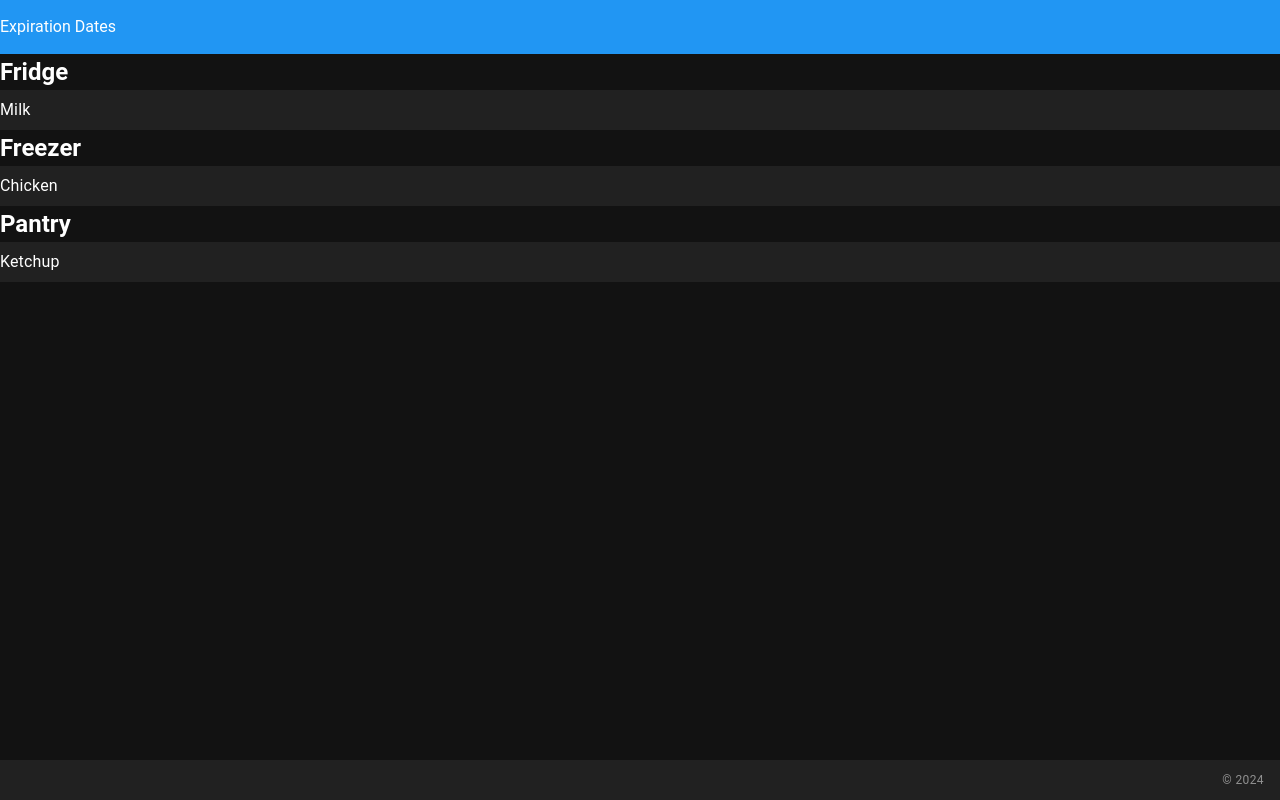
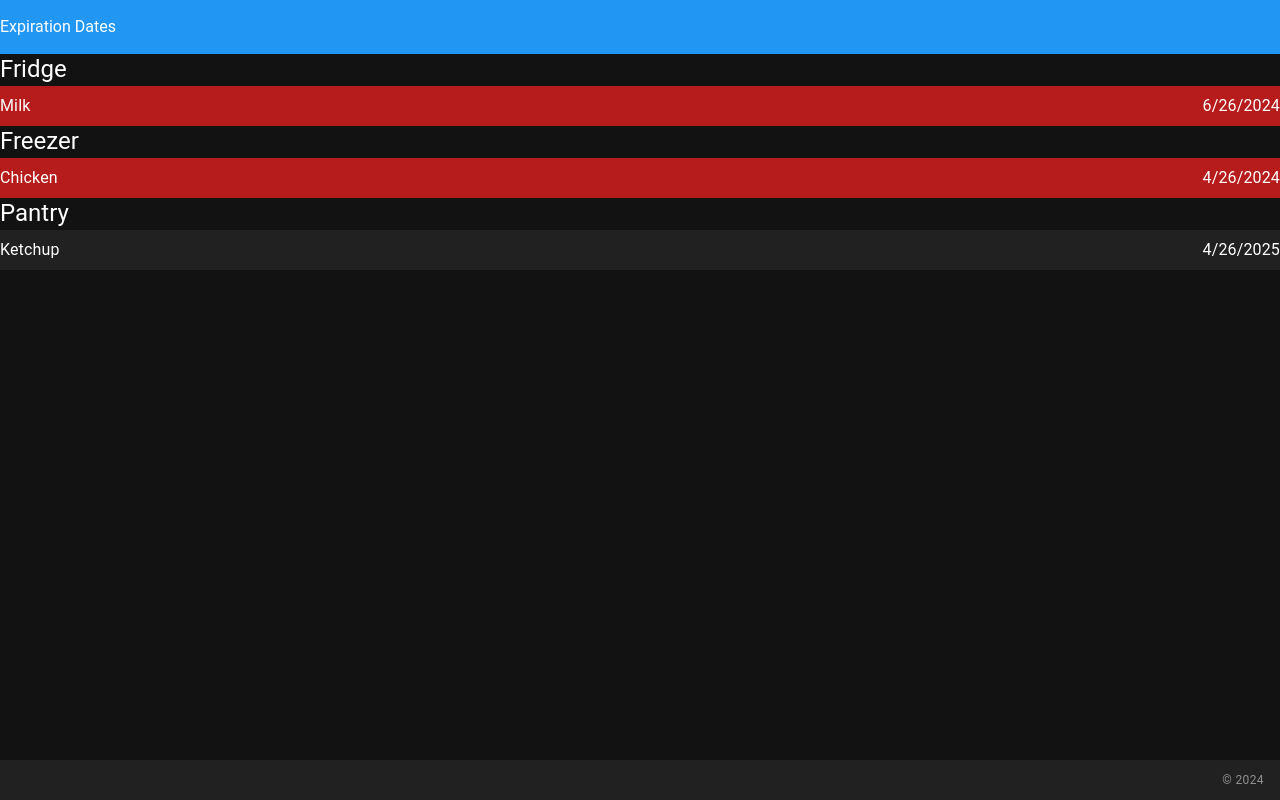
Before and after one commit to waseber/expiration-dates, a Vue app: page / in a window 1280 px wide. Built offline with nearby package versions, Linux system fonts and the light colour scheme.

Commit message:
adds conditional formatting

```diff
--- a/src/components/ItemsList.vue
+++ b/src/components/ItemsList.vue
@@ -20,16 +20,37 @@ const listData = ref([
     ],
   },
 ]);
+
+const formatDate = (date) => {
+  return new Date(date).toLocaleDateString();
+};
+
+const colorFormat = (date) => {
+  const d = new Date(date);
+  const today = Date.now();
+
+  if (d <= today) {
+    return "red-darken-4";
+  }
+
+  if (d == today) {
+    return "yellow-darken-4";
+  }
+
+  return null;
+};
 </script>
 
 <template>
   <div v-for="(g, gIdx) in listData" :key="gIdx">
-    <h2 class="text-capitalize">{{ g.location }}</h2>
+    <h2 class="text-h5 text-capitalize">{{ g.location }}</h2>
     <template v-for="(item, iIdx) in g?.items" :key="iIdx">
-      <v-list>
-        <v-list-item-title class="d-flex text-capitalize">{{
-          item.item
-        }}</v-list-item-title>
+      <v-list :bg-color="colorFormat(item.expirationDate)">
+        <v-list-item-title class="d-flex text-capitalize"
+          >{{ item.item }} <v-spacer /><span
+            v-html="formatDate(item.expirationDate)"
+          ></span
+        ></v-list-item-title>
       </v-list>
     </template>
   </div>
```
